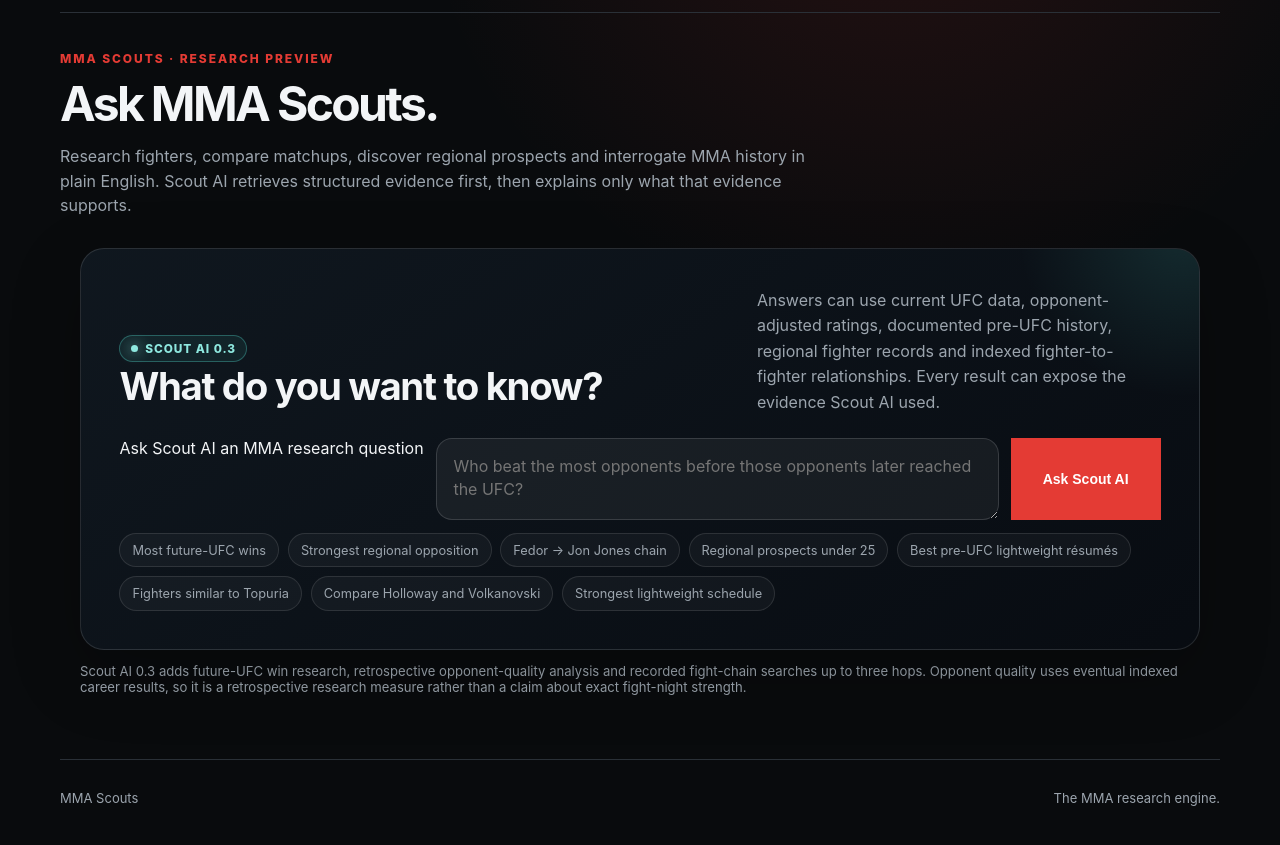
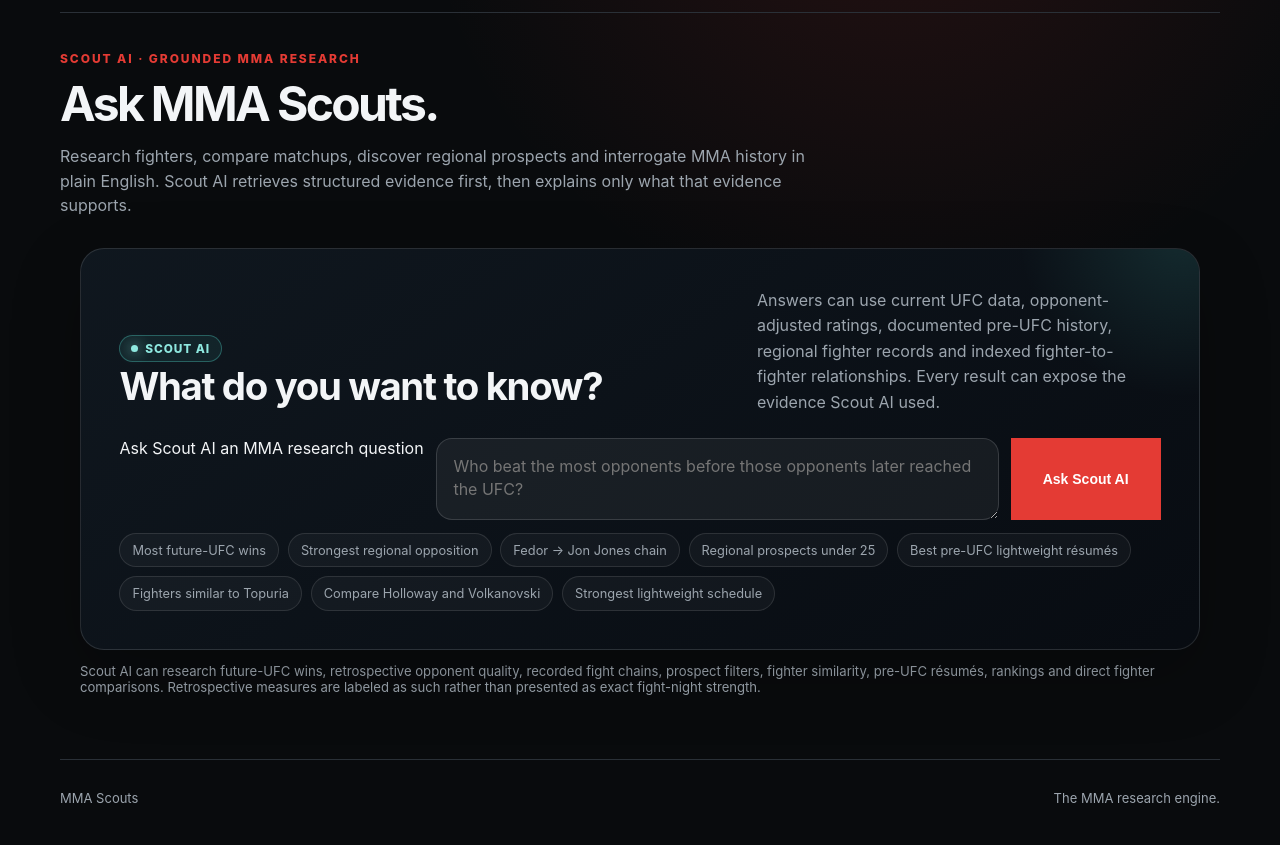
Before and after one commit to GWStudios54/CageMetrix, a website: page public/scout.html in a window 1280 px wide. Shown: the part 63-908 px from the top of the page. Drawn offline with Linux system fonts and the light colour scheme.

Commit message:
Promote Scout AI from preview to product surface

```diff
--- a/public/scout.html
+++ b/public/scout.html
@@ -3,10 +3,10 @@
 <head>
   <meta charset="utf-8" />
   <meta name="viewport" content="width=device-width, initial-scale=1" />
-  <meta name="description" content="Ask MMA Scouts research questions about fighters, matchups, prospects and MMA history using grounded MMA data." />
-  <title>Scout AI 0.3 Preview — MMA Scouts</title>
+  <meta name="description" content="Ask MMA Scouts research questions about fighters, matchups, prospects and MMA history using grounded MMA data and inspect the evidence behind each answer." />
+  <title>Scout AI — Ask MMA Scouts</title>
   <link rel="icon" href="/logo.svg" type="image/svg+xml" />
-  <meta name="robots" content="noindex,follow" />
+  <meta name="robots" content="index,follow,max-image-preview:large" />
   <link rel="stylesheet" href="/styles.css" />
   <link rel="stylesheet" href="/scout-ai.css" />
   <link rel="stylesheet" href="/scout-ai-v02.css" />
@@ -21,7 +21,7 @@
 
   <main>
     <section class="hero">
-      <div class="eyebrow">MMA SCOUTS · RESEARCH PREVIEW</div>
+      <div class="eyebrow">SCOUT AI · GROUNDED MMA RESEARCH</div>
       <h1>Ask MMA Scouts.</h1>
       <p class="lede">Research fighters, compare matchups, discover regional prospects and interrogate MMA history in plain English. Scout AI retrieves structured evidence first, then explains only what that evidence supports.</p>
     </section>
@@ -30,7 +30,7 @@
       <div class="scout-ai-shell">
         <div class="scout-ai-heading">
           <div>
-            <span class="scout-ai-badge">Scout AI 0.3</span>
+            <span class="scout-ai-badge">Scout AI</span>
             <h2 id="scout-ai-title">What do you want to know?</h2>
           </div>
           <p>Answers can use current UFC data, opponent-adjusted ratings, documented pre-UFC history, regional fighter records and indexed fighter-to-fighter relationships. Every result can expose the evidence Scout AI used.</p>
@@ -64,7 +64,7 @@
           <div class="scout-ai-sources" id="scout-ai-sources" aria-label="Supporting fighter pages"></div>
         </div>
       </div>
-      <p class="scout-ai-note">Scout AI 0.3 adds future-UFC win research, retrospective opponent-quality analysis and recorded fight-chain searches up to three hops. Opponent quality uses eventual indexed career results, so it is a retrospective research measure rather than a claim about exact fight-night strength.</p>
+      <p class="scout-ai-note">Scout AI can research future-UFC wins, retrospective opponent quality, recorded fight chains, prospect filters, fighter similarity, pre-UFC résumés, rankings and direct fighter comparisons. Retrospective measures are labeled as such rather than presented as exact fight-night strength.</p>
     </section>
   </main>
 
```
